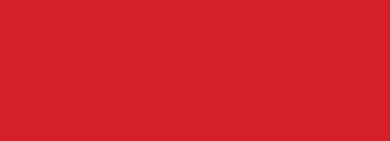
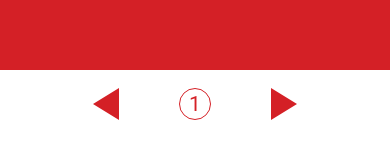
Before and after one commit to falquinho/HeroApp, a React Native app: screen /CharacterSearch in a window 390 px wide. Shown: the part 700-841 px from the top of the page. Built offline with nearby package versions, Linux system fonts and the light colour scheme.

Commit message:
PaginationComponent basic functionality done.

```diff
--- a/src/components/PaginationComponent.tsx
+++ b/src/components/PaginationComponent.tsx
@@ -1,8 +1,194 @@
 import React from 'react'
+import { FlatList, StyleSheet, TouchableOpacity, View, ViewStyle } from 'react-native'
+import { Colors } from '../shared/colors'
+import { Spacing } from '../shared/spacing'
+import { CustomText } from './CustomText'
 
 
-export const PaginationComponent = () => {
+export type PaginationComponentProps = {
+  totalNumPages: number,
+  currentPage: number,
+  onPageChange: (page: number) => void,
+  disabled: boolean,
+}
+
+export const PaginationComponent: React.FC<PaginationComponentProps> = ({
+  totalNumPages,
+  currentPage,
+  onPageChange,
+  disabled,
+}) => {
+  const pages = [(currentPage > 1 && currentPage - 1) || 1];
+  pages[0] <= totalNumPages - 1 && pages.push(pages[0] + 1);
+  pages[0] <= totalNumPages - 2 && pages.push(pages[0] + 2);
+
+
   return (
-    null
+    <View style={styles.container}>
+      <LeftArrow
+        onPress={() => onPageChange(currentPage - 1)}
+        disabled={currentPage <= 1 || disabled}
+      />
+      <FlatList
+        horizontal
+        style={styles.flatlist}
+        data={pages}
+        renderItem={({item}) => (
+          <PageCircle
+            pageNum={item}
+            selected={currentPage === item}
+            onPress={() => onPageChange(item)}
+            disabled={disabled}
+          />
+        )}
+        ItemSeparatorComponent={() => <View style={{width: 20}}/>}
+      />
+      <RightArrow
+        onPress={() => onPageChange(currentPage + 1)}
+        disabled={currentPage >= totalNumPages || disabled}
+      />
+    </View>
   )
 }
+
+
+/**
+ * PageCircle Component
+ */
+type PageCircleProps = {
+  pageNum: number,
+  selected: boolean,
+  onPress: () => void,
+  disabled: boolean,
+}
+
+const PageCircle: React.FC<PageCircleProps> = ({
+  pageNum,
+  selected,
+  onPress,
+  disabled,
+}) => {
+  const circleStyle = {
+    ...styles.circle,
+    ...((selected && styles.selectedCircle) || {}),
+    ...(disabled && styleDisabled) || {},
+  }
+
+  const textStyle = {
+    ...styles.text,
+    ...((selected && styles.selectedText) || {}),
+    ...(disabled && styleDisabled) || {},
+  }
+
+  return (
+    <TouchableOpacity
+      style={circleStyle}
+      onPress={onPress}
+      disabled={disabled}
+    >
+      <CustomText style={textStyle}>
+        {pageNum}
+      </CustomText>
+    </TouchableOpacity>
+  )
+}
+
+
+/**
+ * Arrow Components
+ */
+type ArrowProps = {
+  onPress: () => void,
+  disabled: boolean,
+}
+
+const LeftArrow: React.FC<ArrowProps> = ({
+  disabled,
+  onPress,
+}) => {
+  const finalStyle = {
+    ...styleTriLeft,
+    ...(disabled && styleDisabled) || {},
+  }
+  return (
+    <TouchableOpacity style={finalStyle} onPress={onPress} disabled={disabled}/>
+  )
+}
+
+const RightArrow: React.FC<ArrowProps> = ({
+  disabled,
+  onPress,
+}) => {
+  const finalStyle = {
+    ...styleTriRight,
+    ...(disabled && styleDisabled) || {},
+  }
+  return (
+    <TouchableOpacity style={finalStyle} onPress={onPress} disabled={disabled}/>
+  )
+}
+
+
+/**
+ * Styles
+ */
+const styles = StyleSheet.create({
+  container: {
+    flexDirection: 'row',
+    alignItems: 'center',
+    justifyContent: 'center',
+    paddingTop: Spacing.md,
+    paddingBottom: Spacing.lg,
+    backgroundColor: 'white',
+  },
+  flatlist: {
+    paddingHorizontal: 60,
+    flexGrow: 0,
+  },
+  text: {
+    fontSize: 21,
+    lineHeight: 24,
+    color: Colors.primary,
+  },
+  selectedText: {
+    color: 'white'
+  },
+  circle: {
+    height: 32,
+    width: 32,
+    borderWidth: 1,
+    borderColor: Colors.primary,
+    borderRadius: 16,
+    justifyContent: 'center',
+    alignItems: 'center',
+  },
+  selectedCircle: {
+    backgroundColor: Colors.primary,
+  },
+});
+
+const styleTriCommon: ViewStyle = {
+  width: 0,
+  height: 0,
+  borderColor: 'transparent',
+  borderTopWidth: 16,
+  borderBottomWidth: 16,
+}
+
+const styleTriLeft: ViewStyle = {
+  ...styleTriCommon,
+  borderRightWidth: 26,
+  borderRightColor: Colors.primary,
+  borderLeftWidth: 0,
+}
+
+const styleTriRight: ViewStyle = {
+  ...styleTriCommon,
+  borderLeftWidth: 26,
+  borderLeftColor: Colors.primary,
+  borderRightWidth: 0,
+}
+
+const styleDisabled: ViewStyle = {
+  opacity: 0.35,
+}
```
